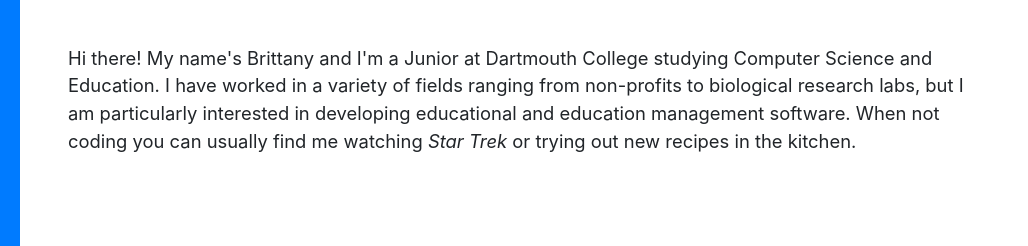
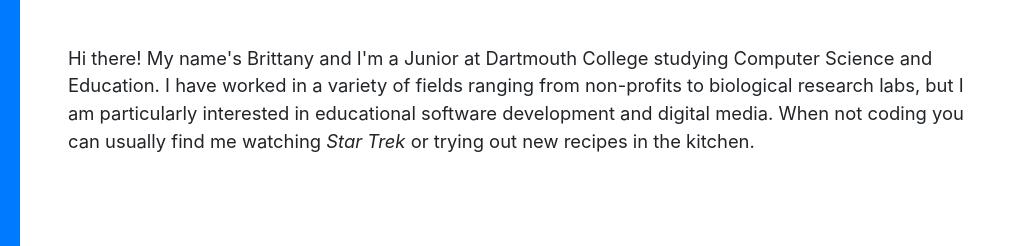
Before and after one commit to BCritchfield/brittanyc.me, a website with bundled scripts: page index.html in a window 1280 px wide. Shown: the part 360-606 px from the top of the page, 252-1280 px from the left. Built offline with nearby package versions, Linux system fonts and the light colour scheme; a web font is replaced by a local one.

Commit message:
Update index.html

```diff
--- a/index.html
+++ b/index.html
@@ -66,7 +66,7 @@
           <div class="subheading mb-5">957 Hinman, Dartmouth College · Hanover, NH
             <a href="mailto:name@email.com">brittany.critchfield.20@dartmouth.edu</a>
           </div>
-          <p class="lead mb-5">Hi there! My name's Brittany and I'm a Junior at Dartmouth College studying Computer Science and Education. I have worked in a variety of fields ranging from non-profits to biological research labs, but I am particularly interested in developing educational and education management software. When not coding you can usually find me watching <em>Star Trek</em> or trying out new recipes in the kitchen.   </p>
+          <p class="lead mb-5">Hi there! My name's Brittany and I'm a Junior at Dartmouth College studying Computer Science and Education. I have worked in a variety of fields ranging from non-profits to biological research labs, but I am particularly interested in educational software development and digital media. When not coding you can usually find me watching <em>Star Trek</em> or trying out new recipes in the kitchen.   </p>
 
         </div>
       </section>
```
